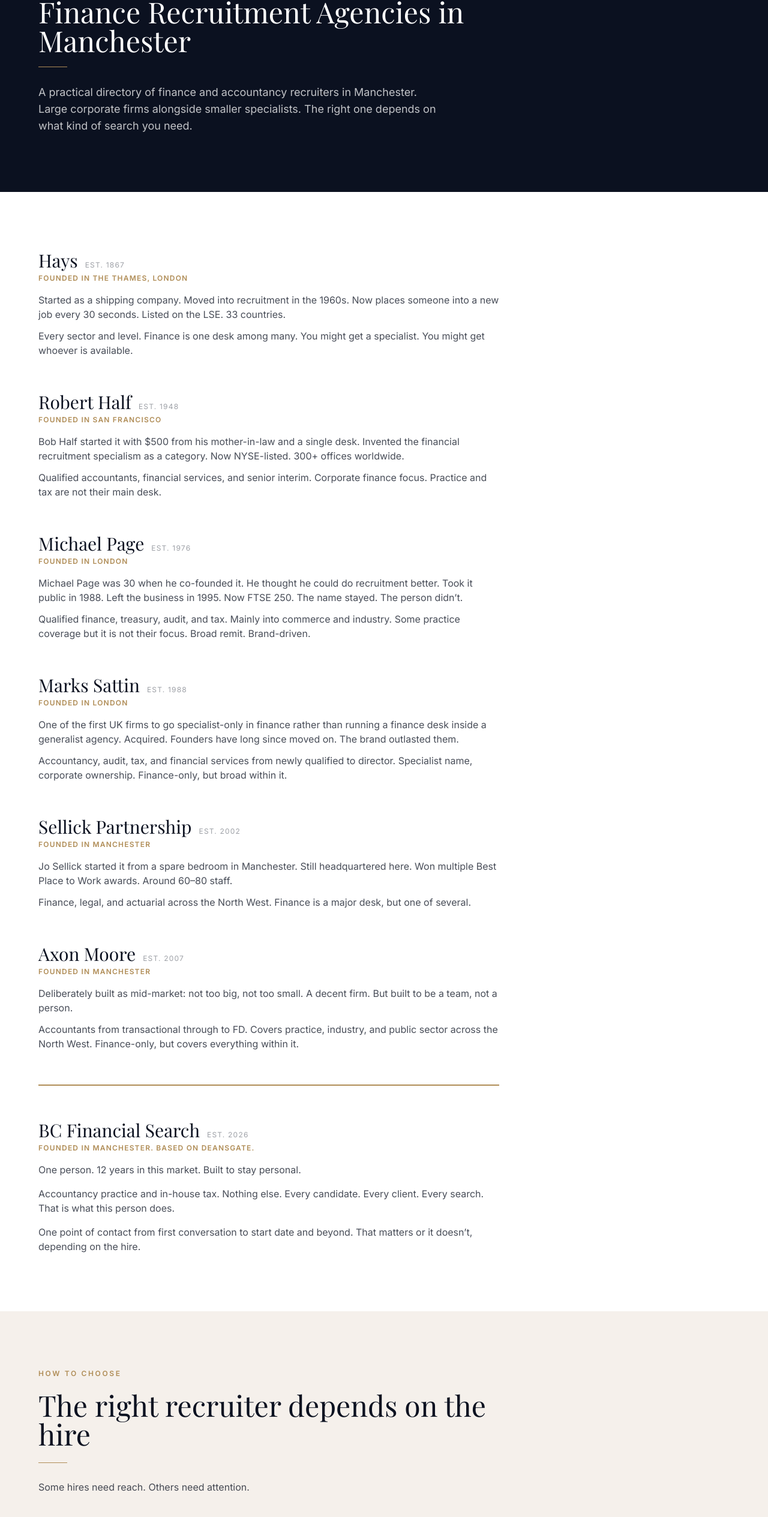
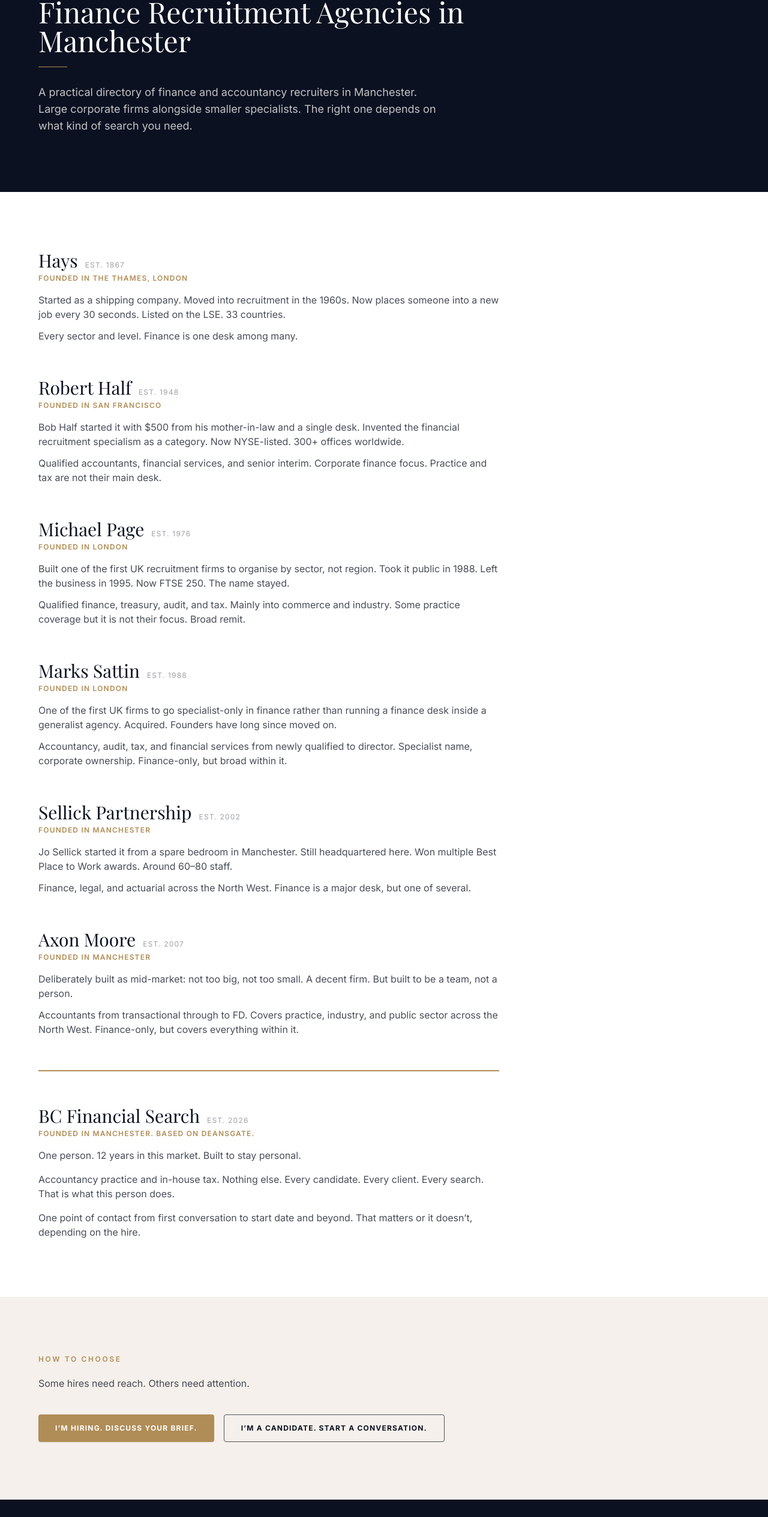
Before and after one commit to WH-93/website-skeleton-1, a Next.js app: page /finance-recruitment-agencies-in-manchester in a window 1280 px wide. Shown: the part 234-2763 px from the top of the page at 60% size. Built offline with nearby package versions, Linux system fonts and the light colour scheme.

Commit message:
fix: tighten Hays, remove editorialising — Michael Page, Marks Sattin, Sellick, Gossage H2

```diff
--- a/src/app/finance-recruitment-agencies-in-manchester/page.tsx
+++ b/src/app/finance-recruitment-agencies-in-manchester/page.tsx
@@ -24,7 +24,7 @@
     story:
       'Started as a shipping company. Moved into recruitment in the 1960s. Now places someone into a new job every 30 seconds. Listed on the LSE. 33 countries.',
     recruits:
-      'Every sector and level. Finance is one desk among many. You might get a specialist. You might get whoever is available.',
+      'Every sector and level. Finance is one desk among many.',
   },
   {
     name: 'Robert Half',
@@ -40,16 +40,16 @@
     founded: '1976',
     location: 'London',
     story:
-      'Michael Page was 30 when he co-founded it. He thought he could do recruitment better. Took it public in 1988. Left the business in 1995. Now FTSE 250. The name stayed. The person didn\u2019t.',
+      'Built one of the first UK recruitment firms to organise by sector, not region. Took it public in 1988. Left the business in 1995. Now FTSE 250. The name stayed.',
     recruits:
-      'Qualified finance, treasury, audit, and tax. Mainly into commerce and industry. Some practice coverage but it is not their focus. Broad remit. Brand-driven.',
+      'Qualified finance, treasury, audit, and tax. Mainly into commerce and industry. Some practice coverage but it is not their focus. Broad remit.',
   },
   {
     name: 'Marks Sattin',
     founded: '1988',
     location: 'London',
     story:
-      'One of the first UK firms to go specialist-only in finance rather than running a finance desk inside a generalist agency. Acquired. Founders have long since moved on. The brand outlasted them.',
+      'One of the first UK firms to go specialist-only in finance rather than running a finance desk inside a generalist agency. Acquired. Founders have long since moved on.',
     recruits:
       'Accountancy, audit, tax, and financial services from newly qualified to director. Specialist name, corporate ownership. Finance-only, but broad within it.',
   },
@@ -152,10 +152,6 @@
         <div className="container-page">
           <div className="max-w-3xl">
             <p className="eyebrow mb-5">How to choose</p>
-            <h2 className="section-title mb-6">
-              The right recruiter depends on the hire
-            </h2>
-            <span className="gold-rule" />
             <div className="body-copy space-y-3 mb-10">
               <p>Some hires need reach. Others need attention.</p>
             </div>
```
